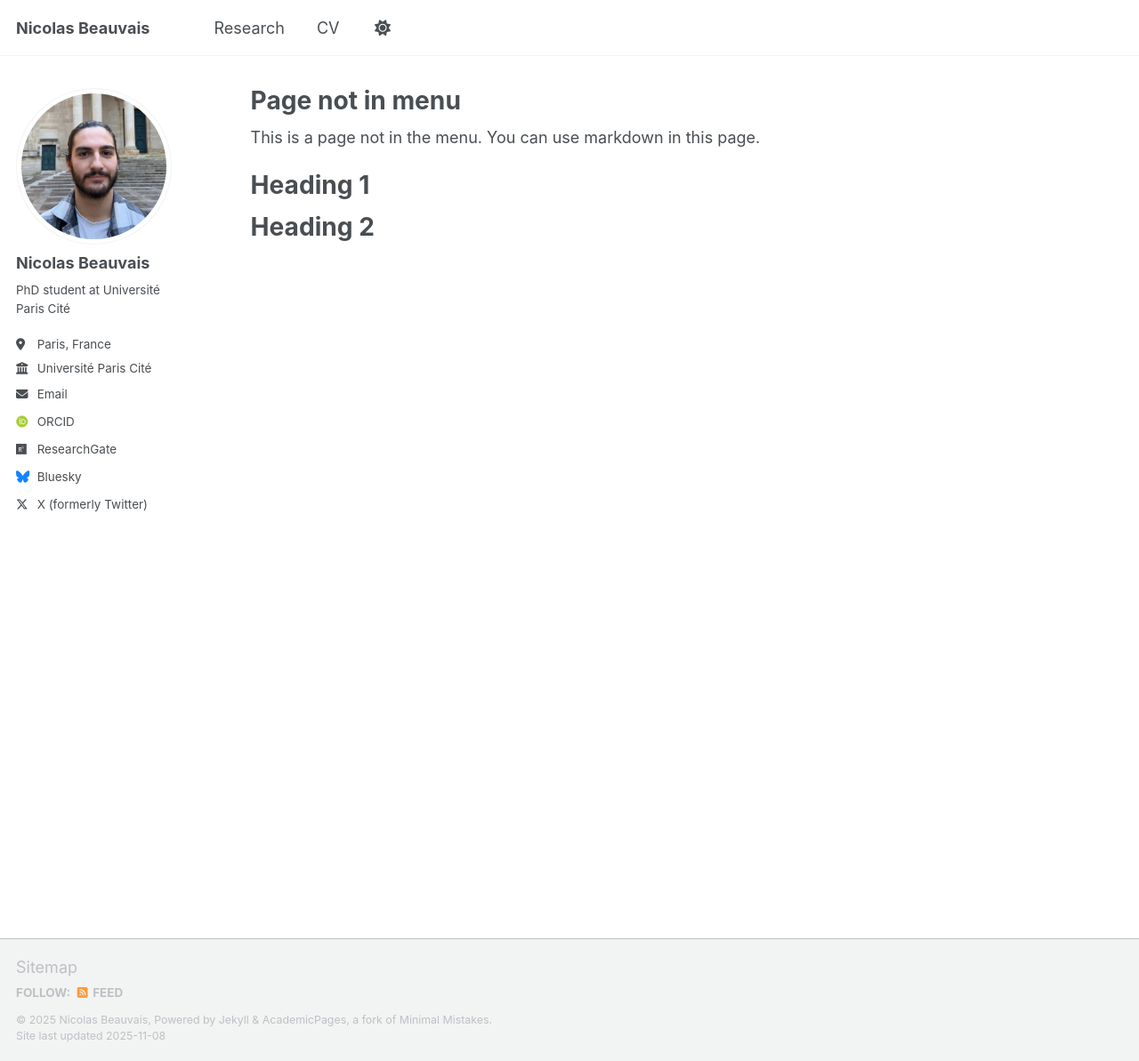
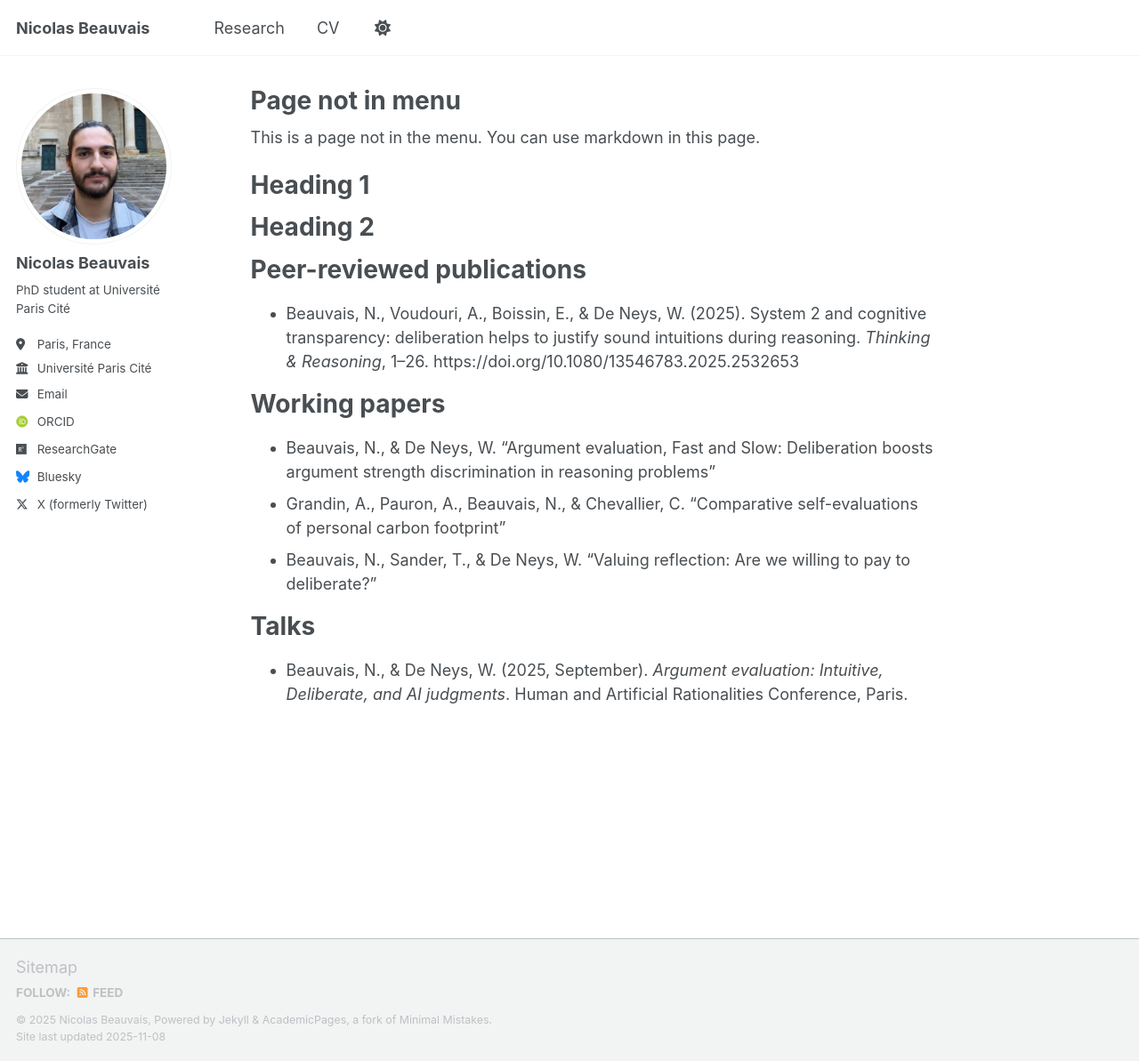
Before and after one commit to nbeauvais/nbeauvais.github.io, a Jekyll site: the page built from _pages/non-menu-page.md, in a window 1280 px wide and 1193 px high. Shown: the whole window at 89% size. Built offline with Jekyll 4.4.1, drawn with Linux system fonts in a browser that asks for light colours; some web fonts are replaced; a script that is not in the unit is left out.

Commit message:
Add publications, working papers, and talks sections

```diff
--- a/_pages/non-menu-page.md
+++ b/_pages/non-menu-page.md
@@ -14,3 +14,23 @@ Heading 1
 
 Heading 2
 ======
+
+Peer-reviewed publications
+======
+
+- Beauvais, N., Voudouri, A., Boissin, E., & De Neys, W. (2025). System 2 and cognitive transparency: deliberation helps to justify sound intuitions during reasoning. *Thinking & Reasoning*, 1–26. https://doi.org/10.1080/13546783.2025.2532653
+
+
+
+Working papers
+======
+
+-   Beauvais, N., & De Neys, W. "Argument evaluation, Fast and Slow: Deliberation boosts argument strength discrimination in reasoning problems"
+-   Grandin, A., Pauron, A., Beauvais, N., & Chevallier, C. "Comparative self-evaluations of personal carbon footprint"
+-   Beauvais, N., Sander, T., & De Neys, W. "Valuing reflection: Are we willing to pay to deliberate?"
+
+
+
+Talks
+======
+-   Beauvais, N., & De Neys, W. (2025, September). *Argument evaluation: Intuitive, Deliberate, and AI judgments*. Human and Artificial Rationalities Conference, Paris.
```
